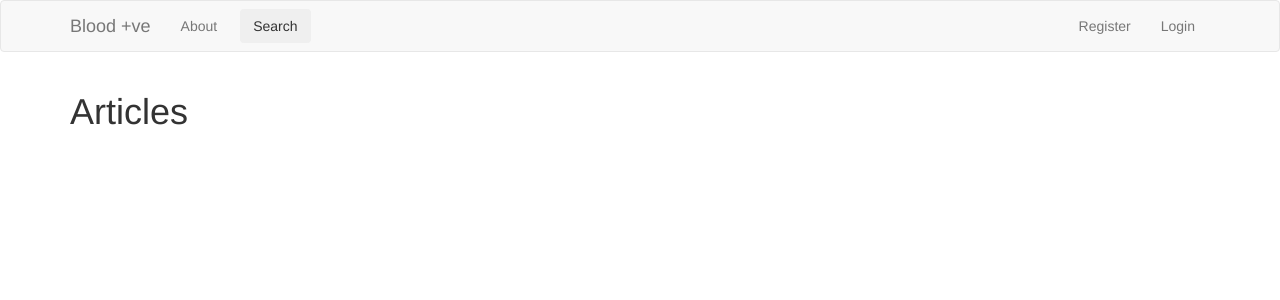
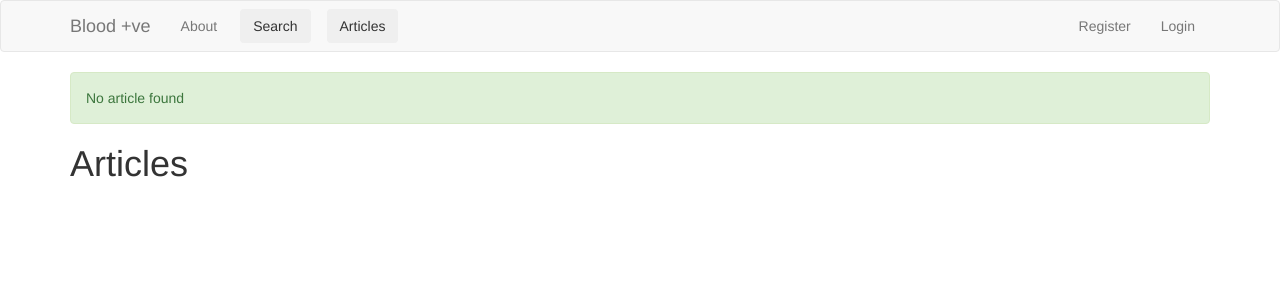
Before and after one commit to srthere/BLOOD_VE, a Flask app: page /articles/ in a window 1280 px wide. Shown: the top 300 px of the page. Run offline with Flask 2, Linux system fonts and the light colour scheme; data that the repository does not hold is empty; some libraries are stand-ins or nearby versions.

Commit message:
articles working

```diff
--- a/app.py
+++ b/app.py
@@ -113,6 +113,8 @@ def article(id):
     result = cur.execute("SELECT * FROM articles WHERE id = %s", [id])
     article = cur.fetchone()
     return render_template('article.html',article = article)
+
+
 class RegisterForm(Form):
     NAME = StringField('Name', [validators.Length(min=1, max=50)])
     USERNAME =StringField('Username', [validators.Length(min=4, max=30)])
@@ -240,10 +242,11 @@ def Search():
         #cur2.close()
     return render_template('search.html')
 
-# Aricle form clas
+# Aricle form class
 class ArticleForm(Form):
     title = StringField('Title', [validators.Length(min=1, max=500)])
     body =TextAreaField('Body', [validators.Length(min=30)])
+
 
 @app.route('/add_article/', methods = ['GET', 'POST'])
 @is_logged_in
@@ -265,7 +268,7 @@ def add_article():
         return redirect(url_for('dashboard'))
     return render_template('add_article.html', form =form)
 #edit article
-@app.route('/edit_article/<string:id>', methods = ['GET', 'POST'])
+@app.route('/edit_article/<string:id>/', methods = ['GET', 'POST'])
 @is_logged_in
 def edit_article(id):
     #Create Cursor
@@ -294,7 +297,7 @@ def edit_article(id):
         return redirect(url_for('dashboard'))
     return render_template('edit_article.html', form =form)
 #delete_article
-@app.route('/delete_article/<string:id>', methods=['post'])
+@app.route('/delete_article/<string:id>/', methods=['post'])
 @is_logged_in
 def delete_article(id):
     cur = mysql.connection.cursor()
--- a/templates/article.html
+++ b/templates/article.html
@@ -6,6 +6,6 @@
 <small>Written by {{article.author}} on {{article.create_date}}</small>
 <hr>
 <div>
-    {{article.body}}
+    {{article.body | safe}}
 </div>
 {% endblock %}
--- a/templates/articles.html
+++ b/templates/articles.html
@@ -1,10 +1,10 @@
 {% extends 'layout.html' %}
--group
+
 {% block body %}
   <h1>Articles</h1>
   <ul class="list-group">
   {% for article in articles %}
-    <li class="list-group-item"><a href="article/{{article.id}}">{{article.title}}</a></li>
+    <li class="list-group-item"><a href="/article/{{article.id}}">{{article.title}}</a></li>
   {% endfor %}
   </ul>
 {% endblock %}
--- a/templates/dashboard.html
+++ b/templates/dashboard.html
@@ -18,7 +18,7 @@
         <td>{{article.title}}</td>
         <td>{{article.author}}</td>
         <td>{{article.create_date}}</td>
-        <td><a href="edit_article/{{article.id}}" class="btn btn-default pull-right">Edit</a></td>
+        <td><a href="/edit_article/{{article.id}}" class="btn btn-default pull-right">Edit</a></td>
         <td>
           <form action="{{url_for('delete_article', id =article.id)}}" method = "post">
             <input type="hidden" name="_method" value="DELETE">
--- a/templates/includes/_navbar.html
+++ b/templates/includes/_navbar.html
@@ -7,9 +7,7 @@
             <span class="icon-bar"></span>
             <span class="icon-bar"></span>
           </button>
-      <!--    <a class="navbar-brand" href="/">
-          <img src="{{ url_for('static',filename="x.jpeg",style="height:10px;width:10")}}">
-        </a>-->
+
           <a class="navbar-brand" href="/">Blood +ve</a>
         </div>
         <div id="navbar" class="collapse navbar-collapse">
@@ -18,7 +16,7 @@
 
 
         <li><button class="btn btn-outline-success my-2 my-sm-0" type="submit" style="margin:8px" onclick="location.href='/Search/'" ">Search</button></li>
-
+        <li><button class="btn btn-outline-success my-2 my-sm-0" type="submit" style="margin:8px" onclick="location.href='/articles/'" ">Articles</button></li>
 
           </ul>
 
--- a/templates/layout.html
+++ b/templates/layout.html
@@ -8,7 +8,7 @@
   <body>
     {%include 'includes/_navbar.html' %}
     <div class="container">
-
+      {% include 'includes/_messages.html' %}
       {% block body %}{% endblock %}
     </div>
 
```
Also changed, not shown: templates/edit_article.html (+6 -6 lines).
